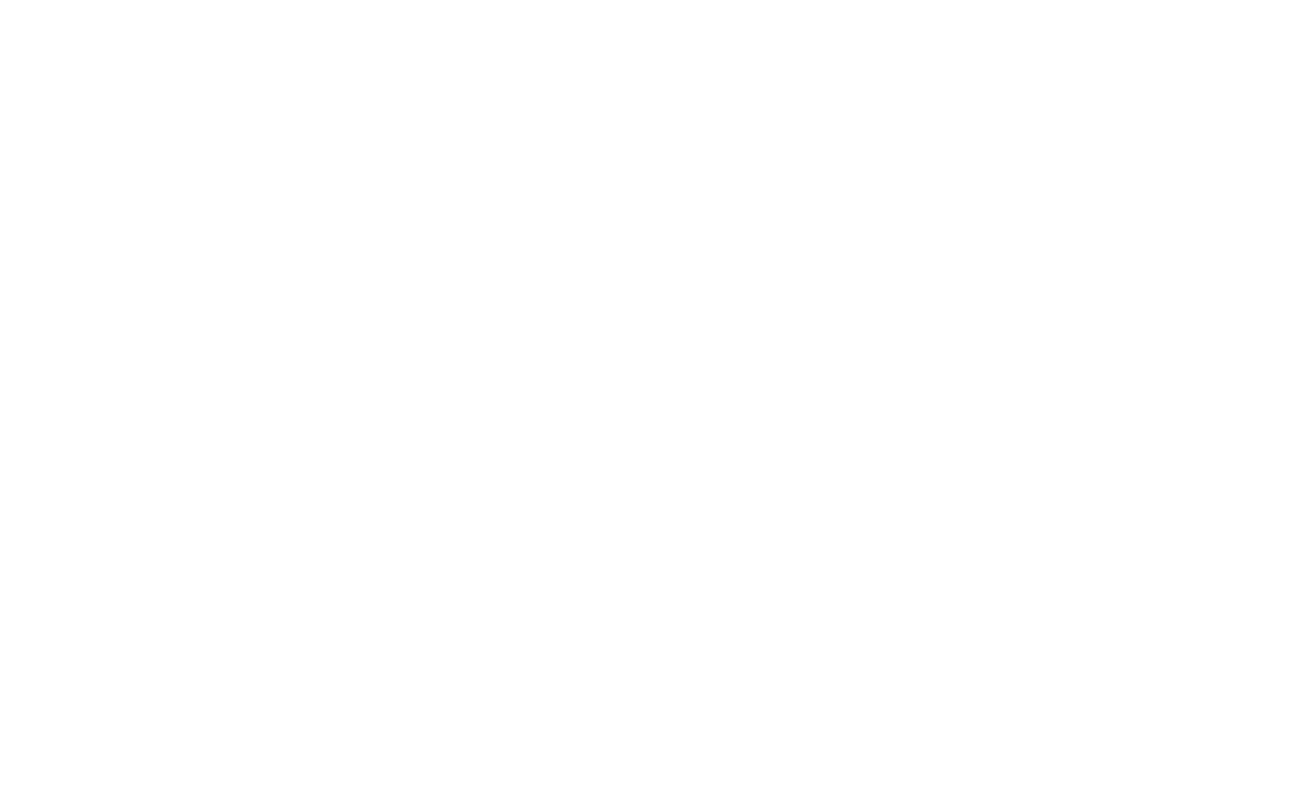
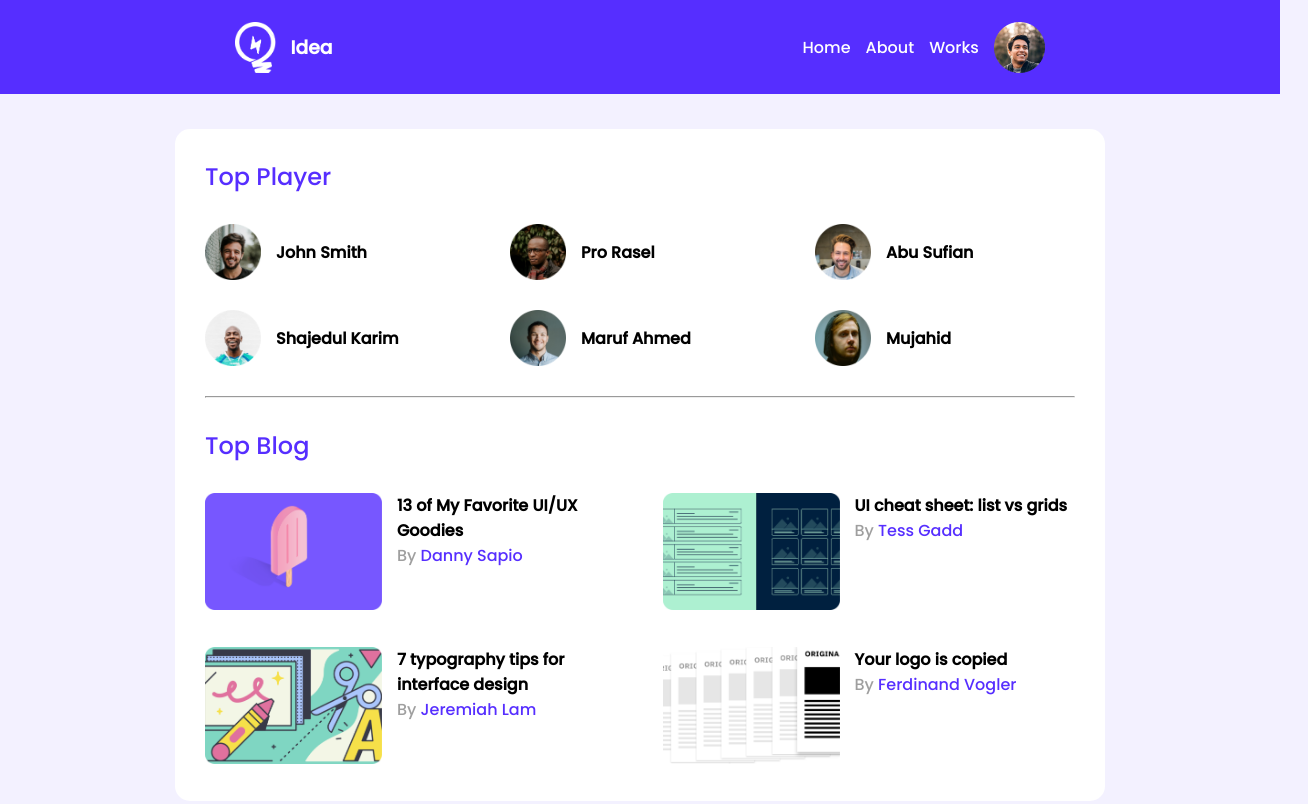
Before and after one commit to invalid2valid/leader-board, a plain HTML site: page index.html in a window 1280 px wide. Shown: the top 804 px of the page, 1308 px wide, since content can reach past the window. Drawn offline with Linux system fonts and the light colour scheme.

Commit message:
2nd commit

```diff
--- a/index.html
+++ b/index.html
@@ -8,6 +8,117 @@
     <title>Document</title>
 </head>
 <body>
+    <header>
+        <nav>
+            <div class="nav-icon">
+                <img src="./images/icons/logo.png" alt="">
+                <h3>Idea</h3>
+            </div>
+            <div class="nav-info">
+                <p>Home</p>
+                <p>About</p>
+                <p>Works</p>
+                <img src="./images/icons/profile.png" alt="">
+            </div>
+        </nav>
+    </header>
+    <main>
+        <section class="top-section">
+            <articale class="top-player">
+                <h3>Top Player</h3>
+                <div class="container">
+                    <div class="player-1 players">
+                        <img src="./images/players/player-1.png" alt="">
+                        <h4>John Smith</h4>
+                    </div>
+                    <div class="player-2 players">
+                        <img src="./images/players/player-2.png" alt="">
+                        <h4>Pro Rasel</h4>
+                    </div>
+                    <div class="player-3 players">
+                        <img src="./images/players/player-3.png" alt="">
+                        <h4>Abu Sufian</h4>
+                    </div>
+                    <div class="player-4 players">
+                        <img src="./images/players/player-4.png" alt="">
+                        <h4>Shajedul Karim</h4>
+                    </div>
+                    <div class="player-5 players">
+                        <img src="./images/players/player-5.png" alt="">
+                        <h4>Maruf Ahmed</h4>
+                    </div>
+                    <div class="player-6 players">
+                        <img src="./images/players/player-6.png" alt="">
+                        <h4>Mujahid</h4>
+                    </div>
 
+                </div>
+                <hr>
+            </articale>
+            <articale class="top-blog">
+                <h3>Top Blog</h3>
+                <div class="blogs">
+                    <div class="box">
+                        <div>
+                            <img src="./images/blogs/blog-1.png" alt="">
+                        </div>
+                        <div>
+                            <h4>13 of My Favorite
+                                UI/UX Goodies</h4>
+                                <p> By <a href="#">Danny Sapio</a></p>
+                        </div>
+                    </div>
+                    <div class="box">
+                        <div>
+                            <img src="./images/blogs/blog-2.png" alt="">
+                        </div>
+                        <div>
+                            <h4>UI cheat sheet:
+                                list vs grids</h4>
+                                <p> By <a href="#">Tess Gadd</a></p>
+                        </div>
+                    </div>
+                    <div class="box">
+                        <div>
+                            <img src="./images/blogs/blog-3.png" alt="">
+                        </div>
+                        <div>
+                            <h4>7 typography tips
+                                for interface design</h4>
+                                <p> By <a href="#">Jeremiah Lam</a></p>
+                        </div>
+                    </div>
+                    <div class="box">
+                        <div>
+                            <img src="./images/blogs/blog-4.png" alt="">
+                        </div>
+                        <div>
+                            <h4>Your logo is
+                                copied</h4>
+                                <p> By <a href="#">Ferdinand Vogler</a></p>
+                        </div>
+                    </div>
+
+                </div>
+            </articale>
+        </section>
+        <section class="bot-section">
+            <div class="lates-course">
+                <h3>Lates course</h3>
+                <div class="courses">
+                    <div class="course">
+                        <div>
+                            <img src="./images/courses/course-1.png" alt="">
+                        </div>
+                        <h4> React - The Complete Guide 2020 </h4>
+                        <p>Reed Krakoff.</p>
+                        <div>
+
+                        </div>
+                    </div>
+                </div>
+            </div>
+        </section>
+    </main>
 </body>
 </html>
--- a/style.css
+++ b/style.css
@@ -1,4 +1,108 @@
-*{
+@import url('https://fonts.googleapis.com/css2?family=Poppins:wght@500&display=swap');
+
+* {
     margin: 0;
+    font-family: 'Poppins', sans-serif;
+}
+
+body {
+    background: #F3F1FF;
+}
+
+nav {
+    background-color: #562EFF;
+    height: 94px;
+    width: 100%;
+    display: flex;
+    align-items: center;
+    justify-content: space-around;
+}
+
+.nav-icon,
+.nav-info {
+    color: white;
+    display: flex;
+    gap: 15px;
+    align-items: center;
+}
+
+.nav-icon>img {
+    width: 40.42px;
+    height: 51px;
 
 }
+
+.top-section {
+    width: 870px;
+    /* height: 679px; */
+    background-color: #fff;
+    border-radius: 15px;
+    margin-left: auto;
+    margin-right: auto;
+    margin-top: 35px;
+    margin-bottom: 25px;
+
+}
+.top-player>h3{
+    color: #562EFF;
+    font-weight: 500;
+font-size: 24px;
+}
+.players{
+    display: flex;
+    align-items: center;
+    gap: 15px ;
+}
+.players>img {
+    width: 56px;
+    height: 56px;
+}
+.container{
+    padding: 30px 0 30px 0;
+    display: grid;
+    grid-template-columns: repeat(3 , 1fr);
+    row-gap: 30px;
+    column-gap: 45px;
+
+}
+.top-section{
+    padding: 30px;
+}
+.top-blog>h3{
+    color: #562EFF;
+    font-weight: 500;
+font-size: 24px;
+padding: 30px 0 30px 0;
+}
+.box img{
+    width: 177px;
+height: 117px;
+}
+.box p{
+    color: #9F9F9F;
+}
+.box a{
+    color: #562EFF;
+    text-decoration: none;
+}
+.box{
+    display: flex;
+    gap: 15px ;
+}
+.blogs{
+    display: grid;
+column-gap: 45px;
+row-gap: 30px;
+    grid-template-columns: repeat(2, 1fr);
+}
+
+
+.bot-section {
+    width: 870px;
+    /* height: 679px; */
+    background-color: #fff;
+    border-radius: 15px;
+    margin: auto;
+
+
+}
```
